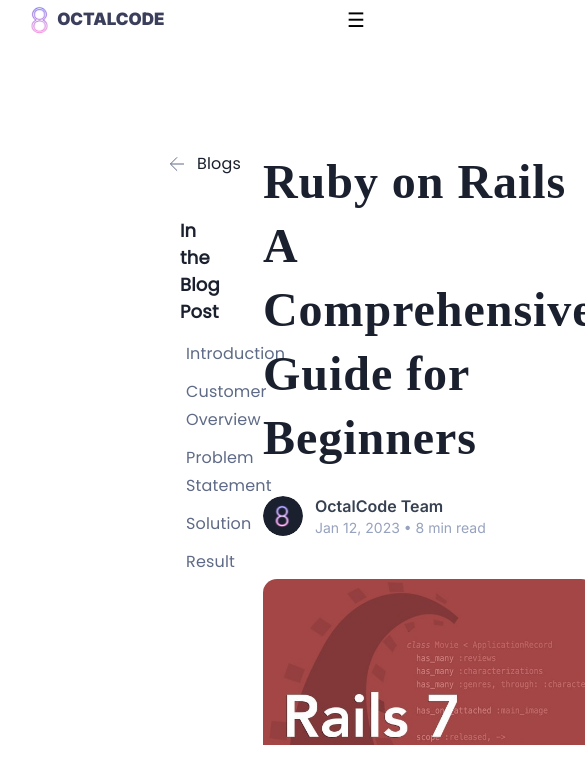
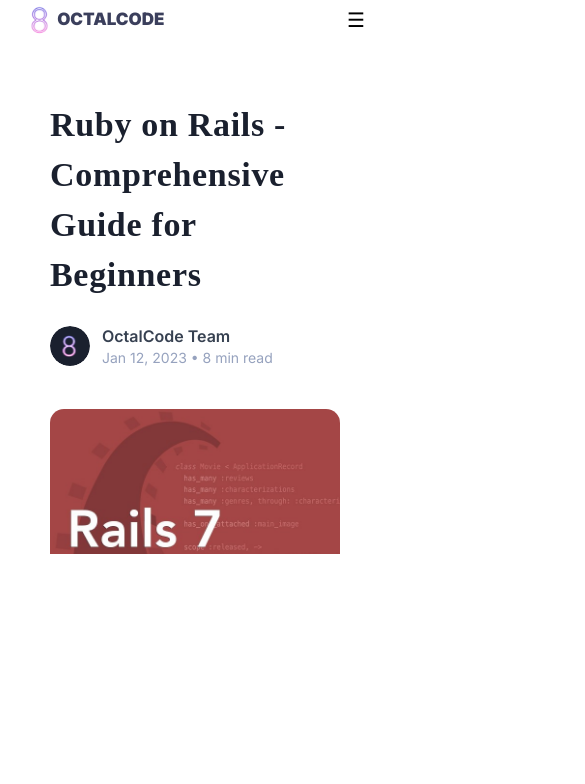
Before and after one commit to Raahim-Ali/Lozdon, a Next.js app: page /Blog/Ruby-on-rails in a window 390 px wide. Shown: the top 784 px of the page, 585 px wide, since content can reach past the window. Built offline with nearby package versions, Linux system fonts and the light colour scheme.

Commit message:
handled responsiveness of blog pages

```diff
--- a/app/Blog/Harnessing-the-power/BlogDetails.css
+++ b/app/Blog/Harnessing-the-power/BlogDetails.css
@@ -96,3 +96,28 @@
   text-align: left;
   color: rgba(59, 63, 92, 1);
 }
+@media (1000px < width < 1400px) {
+  .blogDetailsPage {
+    padding: 0px 50px;
+  }
+}
+@media (width < 1000px) {
+  .blogDetailsPage {
+    padding: 0px 50px;
+  }
+  .navigationSection {
+    display: none;
+  }
+}
+@media (width < 600px) {
+  .blogDetailsPage {
+    padding: 0px 50px;
+  }
+  .blogDetailsContent {
+    padding: 100px 0px;
+  }
+  .UltimateGuideContentHeading {
+    font-size: 34px;
+    line-height: 50px;
+  }
+}
--- a/app/Blog/Harnessing-the-power/BlogDetails.js
+++ b/app/Blog/Harnessing-the-power/BlogDetails.js
@@ -76,7 +76,6 @@
             style={{
               width: "100%",
               overflow: "hidden",
-              height: "500px",
               borderRadius: "14px",
               marginTop: "41px",
             }}
--- a/app/Blog/Octalcode-trusted/BlogDetails.css
+++ b/app/Blog/Octalcode-trusted/BlogDetails.css
@@ -96,3 +96,28 @@
   text-align: left;
   color: rgba(59, 63, 92, 1);
 }
+@media (1000px < width < 1400px) {
+  .blogDetailsPage {
+    padding: 0px 50px;
+  }
+}
+@media (width < 1000px) {
+  .blogDetailsPage {
+    padding: 0px 50px;
+  }
+  .navigationSection {
+    display: none;
+  }
+}
+@media (width < 600px) {
+  .blogDetailsPage {
+    padding: 0px 50px;
+  }
+  .blogDetailsContent {
+    padding: 100px 0px;
+  }
+  .UltimateGuideContentHeading {
+    font-size: 34px;
+    line-height: 50px;
+  }
+}
--- a/app/Blog/Ruby-on-rails/BlogDetails.css
+++ b/app/Blog/Ruby-on-rails/BlogDetails.css
@@ -96,3 +96,28 @@
   text-align: left;
   color: rgba(59, 63, 92, 1);
 }
+@media (1000px < width < 1400px) {
+  .blogDetailsPage {
+    padding: 0px 50px;
+  }
+}
+@media (width < 1000px) {
+  .blogDetailsPage {
+    padding: 0px 50px;
+  }
+  .navigationSection {
+    display: none;
+  }
+}
+@media (width < 600px) {
+  .blogDetailsPage {
+    padding: 0px 50px;
+  }
+  .blogDetailsContent {
+    padding: 100px 0px;
+  }
+  .UltimateGuideContentHeading {
+    font-size: 34px;
+    line-height: 50px;
+  }
+}
--- a/app/Blog/Ruby-on-rails/BlogDetails.js
+++ b/app/Blog/Ruby-on-rails/BlogDetails.js
@@ -49,7 +49,7 @@
         </div>
         <div className="UltimateGuideContent">
           <p className="UltimateGuideContentHeading">
-            Ruby on Rails A Comprehensive Guide for Beginners
+            Ruby on Rails - Comprehensive Guide for Beginners
           </p>
           <div className="TeamLogo">
             <div className="flex items-center gap-3">
--- a/app/Blog/the-power-potential/BlogDetails.css
+++ b/app/Blog/the-power-potential/BlogDetails.css
@@ -96,3 +96,28 @@
   text-align: left;
   color: rgba(59, 63, 92, 1);
 }
+@media (1000px < width < 1400px) {
+  .blogDetailsPage {
+    padding: 0px 50px;
+  }
+}
+@media (width < 1000px) {
+  .blogDetailsPage {
+    padding: 0px 50px;
+  }
+  .navigationSection {
+    display: none;
+  }
+}
+@media (width < 600px) {
+  .blogDetailsPage {
+    padding: 0px 50px;
+  }
+  .blogDetailsContent {
+    padding: 100px 0px;
+  }
+  .UltimateGuideContentHeading {
+    font-size: 34px;
+    line-height: 50px;
+  }
+}
```
